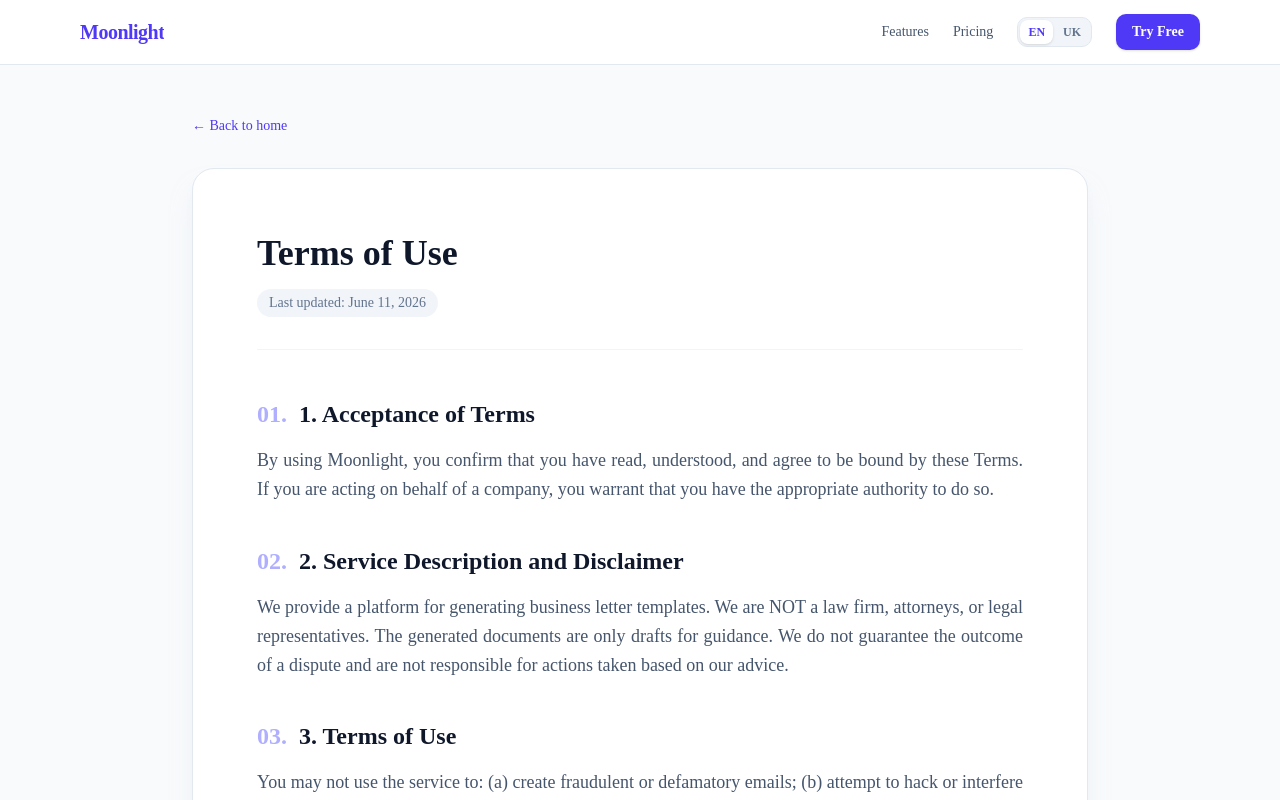
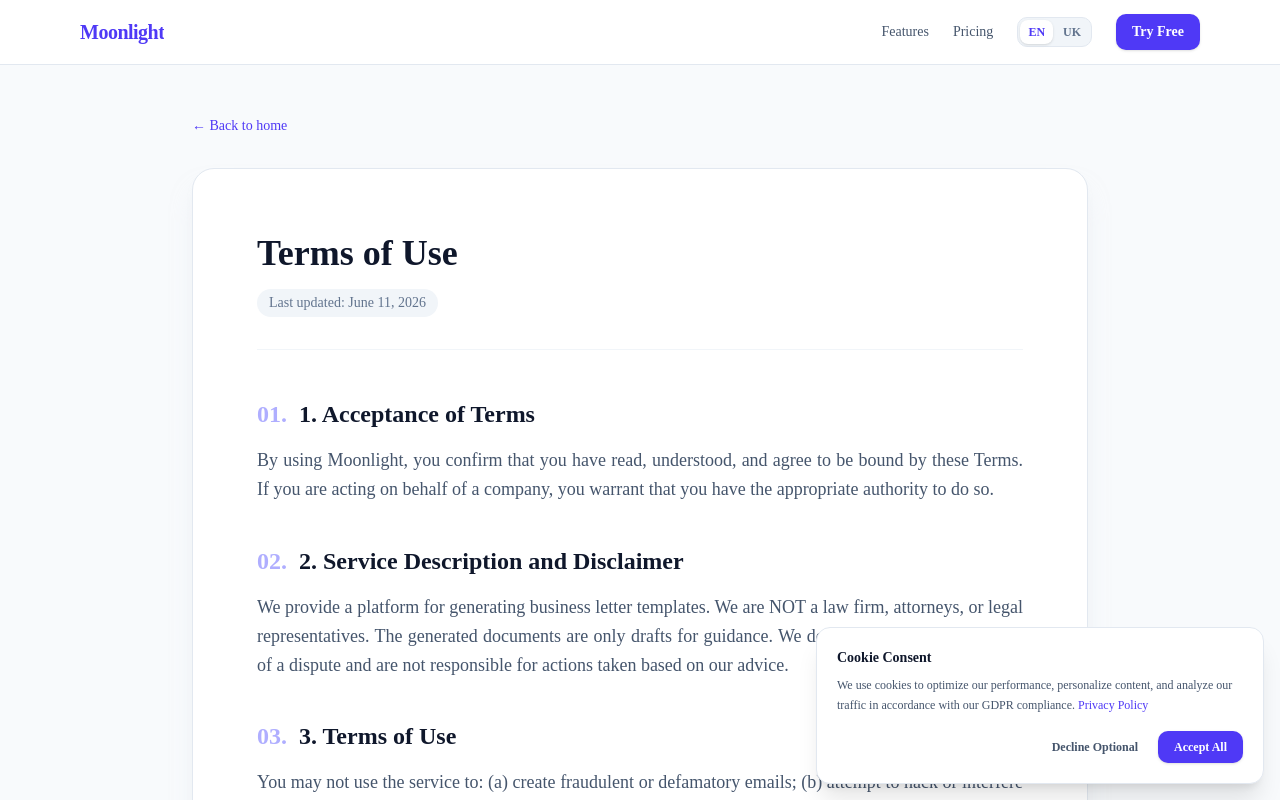
Before and after one commit to MoonlightSquad/invoice-dispute, a Next.js app: page /en/tos in a window 1280 px wide. Shown: the top 800 px of the page. Built offline with nearby package versions, Linux system fonts and the light colour scheme; no server answers.

Commit message:
Add GDPR

```diff
--- a/app/[lang]/layout.tsx
+++ b/app/[lang]/layout.tsx
@@ -5,7 +5,8 @@ import "../globals.css";
 import { AuthModal } from "@/components/AuthModal";
 import React from "react";
 import { getDictionary } from "@/lib/i18n";
-import { Analytics } from "@vercel/analytics/next"
+import { Analytics } from "@vercel/analytics/next";
+import { CookieConsent } from "@/components/CookieConsent"; // Імпортуємо баннер
 
 const geistSans = Geist({
     variable: "--font-geist-sans",
@@ -31,6 +32,7 @@ export default async function RootLayout({
 
     const { lang } = await params;
     const dict = await getDictionary(lang);
+
     return (
         <html
             lang={lang}
@@ -79,8 +81,12 @@ export default async function RootLayout({
             </div>
             {dict.footer.rights}
         </footer>
+
         <Toaster richColors position="top-center" />
-      <Analytics/>
+
+        <CookieConsent dict={dict} />
+
+        <Analytics mode="manual" />
         </body>
         </html>
     );
--- /dev/null
+++ b/components/CookieConsent.tsx
@@ -0,0 +1,60 @@
+"use client";
+
+import React, { useState, useEffect } from "react";
+import { setConsent } from "@vercel/analytics";
+
+interface CookieConsentProps {
+    dict: any;
+}
+
+export function CookieConsent({ dict }: CookieConsentProps) {
+    const [isVisible, setIsVisible] = useState(false);
+
+    useEffect(() => {
+        // Перевіряємо, чи користувач уже зробив вибір раніше
+        const consent = localStorage.getItem("cookie-consent");
+
+        if (!consent) {
+            setIsVisible(true);
+        } else {
+            // Оновлюємо стан Vercel Analytics відповідно до збереженого вибору
+            setConsent(consent === "granted" ? "granted" : "rejected");
+        }
+    }, []);
+
+    const handleConsent = (status: "granted" | "rejected") => {
+        localStorage.setItem("cookie-consent", status);
+        setConsent(status);
+        setIsVisible(false);
+    };
+
+    if (!isVisible) return null;
+
+    return (
+        <div className="fixed bottom-4 left-4 right-4 md:left-auto md:max-w-md bg-white border border-slate-200 shadow-xl rounded-xl p-5 z-50 animate-in fade-in slide-in-from-bottom-4 duration-300">
+            <h3 className="text-sm font-semibold text-slate-900 mb-2">
+                {dict.gdpr?.title || "Cookie Policy"}
+            </h3>
+            <p className="text-xs text-slate-600 leading-relaxed mb-4">
+                {dict.gdpr?.text || "We use cookies to improve your experience and analyze traffic."}{" "}
+                <a href="/privacy" className="text-indigo-600 hover:underline font-medium">
+                    {dict.privacy?.title || "Privacy Policy"}
+                </a>
+            </p>
+            <div className="flex items-center justify-end gap-2 text-xs font-semibold">
+                <button
+                    onClick={() => handleConsent("rejected")}
+                    className="px-3 py-2 text-slate-600 hover:bg-slate-50 rounded-lg transition"
+                >
+                    {dict.gdpr?.decline || "Decline"}
+                </button>
+                <button
+                    onClick={() => handleConsent("granted")}
+                    className="bg-indigo-600 hover:bg-indigo-700 text-white px-4 py-2 rounded-lg transition shadow-sm"
+                >
+                    {dict.gdpr?.accept || "Accept"}
+                </button>
+            </div>
+        </div>
+    );
+}
--- a/dictionaries/en.json
+++ b/dictionaries/en.json
@@ -3,6 +3,12 @@
     "badge": "✨ Powered by Gemini 2.0 Flash API",
     "title": "Moonlight — Get paid with AI-powered demand letters",
     "description": "Client hasn't paid your invoice? Automatically generate professional dispute and pre-litigation letters from your PDF invoices in 30 seconds."
+  },
+  "gdpr": {
+    "title": "Cookie Consent",
+    "text": "We use cookies to optimize our performance, personalize content, and analyze our traffic in accordance with our GDPR compliance.",
+    "accept": "Accept All",
+    "decline": "Decline Optional"
   },
   "nav": {
     "features": "Features",
--- a/dictionaries/uk.json
+++ b/dictionaries/uk.json
@@ -3,6 +3,12 @@
     "badge": "✨ Працює на базі Gemini 2.0 Flash API",
     "title": "Вирішення суперечок щодо рахунків-фактур — Отримуйте оплату за допомогою листів-вимог на базі штучного інтелекту",
     "description": "Клієнт не оплатив ваш рахунок? Автоматично генеруйте професійні листи-претензії та досудові листи з ваших PDF-рахунків-фактур за 30 секунд."
+  },
+  "gdpr": {
+    "title": "Використання файлів cookie",
+    "text": "Ми використовуємо файли cookie для оптимізації роботи сайту, персоналізації контенту та аналізу трафіку відповідно до регламенту GDPR.",
+    "accept": "Прийняти всі",
+    "decline": "Відхилити додаткові"
   },
   "nav": {
     "features": "Функції",
```
Lines whose indentation alone changed are shown as unchanged.
